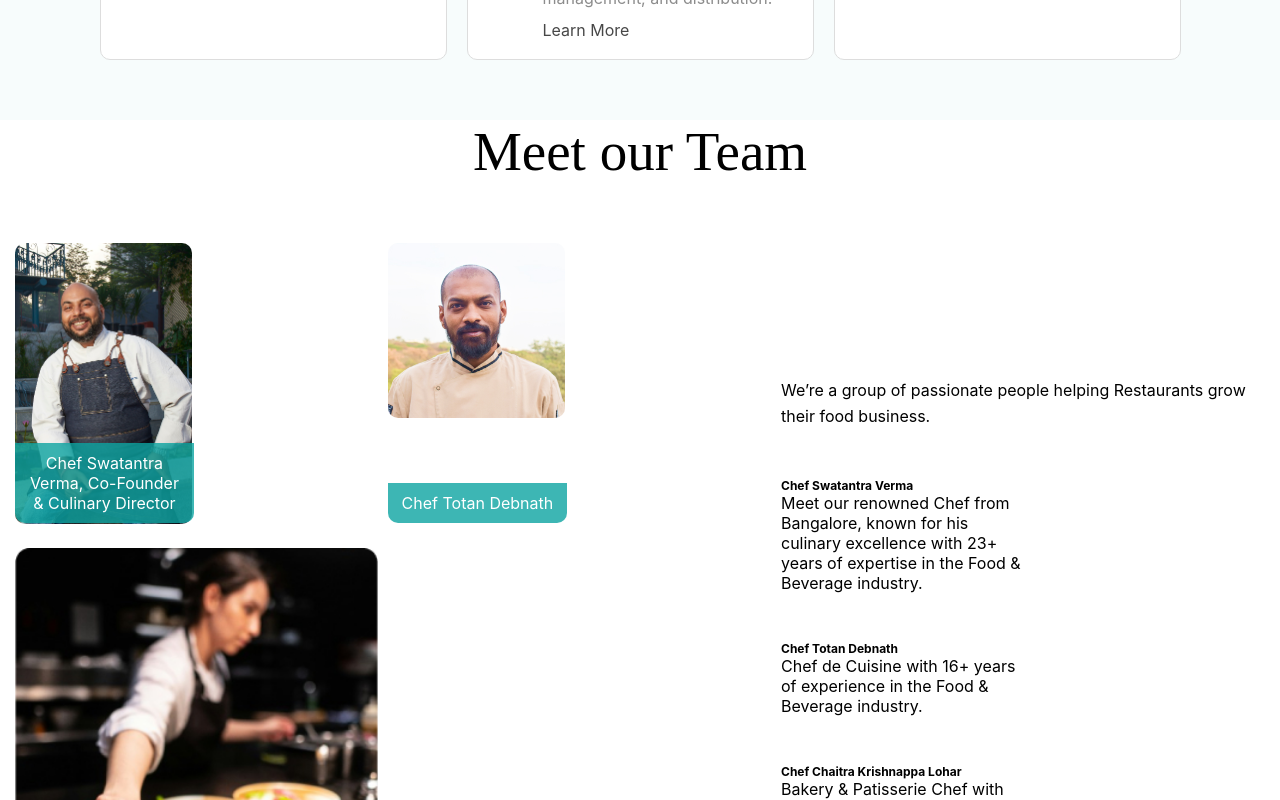
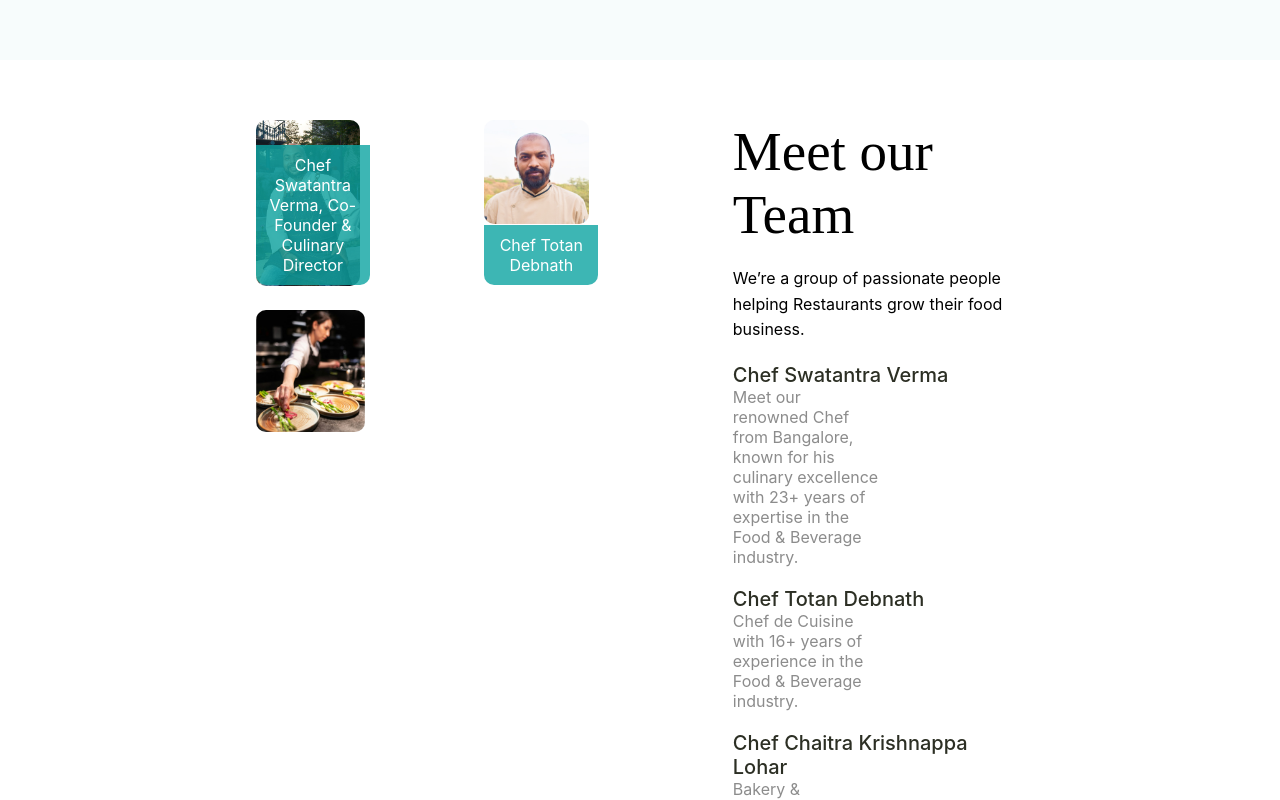
Before and after one commit to artpsd/advika, a React (Create React App) app: page / in a window 1280 px wide. Shown: the part 2480-3280 px from the top of the page. Built offline with nearby package versions, Linux system fonts and the light colour scheme.

Commit message:
Center Meet our team

```diff
--- a/src/components/MeetOurTeam.css
+++ b/src/components/MeetOurTeam.css
@@ -1,7 +1,10 @@
 .meet-our-team {
+    max-width: 60%;
+    max-height: 100%;
     display: flex;
     padding: 60px 15px;
     gap: 40px;
+    margin: auto;
   }
 
   .meet-our-team h2 {
@@ -9,6 +12,7 @@
   }
 
   .team-left {
+    max-height: 100%;
     flex: 60%;
     display: flex;
     flex-direction: column;
@@ -21,6 +25,7 @@
   }
 
   .team-image {
+    max-width: 50%;
     position: relative;
     flex: 1;
   }
@@ -51,12 +56,13 @@
   }
 
   .team-image-left {
+    margin: 0;
     flex: 1; /* Expand to fill available space */
   }
 
   .team-right {
     flex: 40%;
-    display: flex;
+    /* display: flex; */
     flex-direction: column;
     justify-content: center;
   }
@@ -78,13 +84,19 @@
     gap: 20px;
   }
 
-  .team-subsection h6 {
+  /* .team-subsection {
+    width: 100%;
+  } */
+  .team-subsection h4 {
     margin-bottom: 0px;
+    font-size: 20px;
+    font-weight: 500;
     text-align: left;
   }
 
   .team-subsection p {
     margin: 0;
+    color: #8C8C8C;
     text-align: left;
     max-width: 50%;
   }
--- a/src/components/MeetOurTeam.js
+++ b/src/components/MeetOurTeam.js
@@ -6,8 +6,8 @@ import teamMember3 from '../images/teamMember3.jpg';
 
 const MeetOurTeam = () => {
   return (
-    <>
-    <h2>Meet our Team</h2>
+
+
     <div className="meet-our-team">
       <div className="team-left">
         <div className="team-left-top">
@@ -26,24 +26,25 @@ const MeetOurTeam = () => {
         </div>
       </div>
       <div className="team-right">
+      <h2>Meet our Team</h2>
         <p className="team-description">We’re a group of passionate people helping Restaurants grow their food business.</p>
         <div className="team-info">
           <div className="team-subsection">
-            <h6>Chef Swatantra Verma</h6>
+            <h4>Chef Swatantra Verma</h4>
             <p>Meet our renowned Chef from Bangalore, known for his culinary excellence with 23+ years of expertise in the Food & Beverage industry.</p>
           </div>
           <div className="team-subsection">
-            <h6>Chef Totan Debnath</h6>
+            <h4>Chef Totan Debnath</h4>
             <p>Chef de Cuisine with 16+ years of experience in the Food & Beverage industry.</p>
           </div>
           <div className="team-subsection">
-            <h6>Chef Chaitra Krishnappa Lohar</h6>
+            <h4>Chef Chaitra Krishnappa Lohar</h4>
             <p>Bakery & Patisserie Chef with 3+ years of experience in the Food & Beverage industry.</p>
           </div>
         </div>
       </div>
     </div>
-    </>
+
   );
 };
 
--- a/src/components/ServiceCard.css
+++ b/src/components/ServiceCard.css
@@ -48,6 +48,7 @@
   .service-description,
    .service-link {
     font-size: 16px;
+    margin-top: 8px;
     margin-bottom: 4px;
     color: #8C8C8C;
     text-decoration: none;
@@ -57,6 +58,7 @@
   .service-link {
     color: rgb(71, 71, 71);
     padding-top: 8px;
-    display: inline-block; /* Ensure proper alignment */
+    text-decoration: none;
+    margin-top: auto;
 
   }
--- a/src/components/ServicesList.js
+++ b/src/components/ServicesList.js
@@ -6,7 +6,7 @@ import service2 from '../Icons/service2.svg';
 import service3 from '../Icons/service3.svg';
 // Import other service images as needed
 
-const Services = () => {
+const ServicesList = () => {
     const newBusinessServices = [
         {
           image: service1,
@@ -93,4 +93,4 @@ const Services = () => {
     );
   };
 
-  export default Services;
+  export default ServicesList;
```
